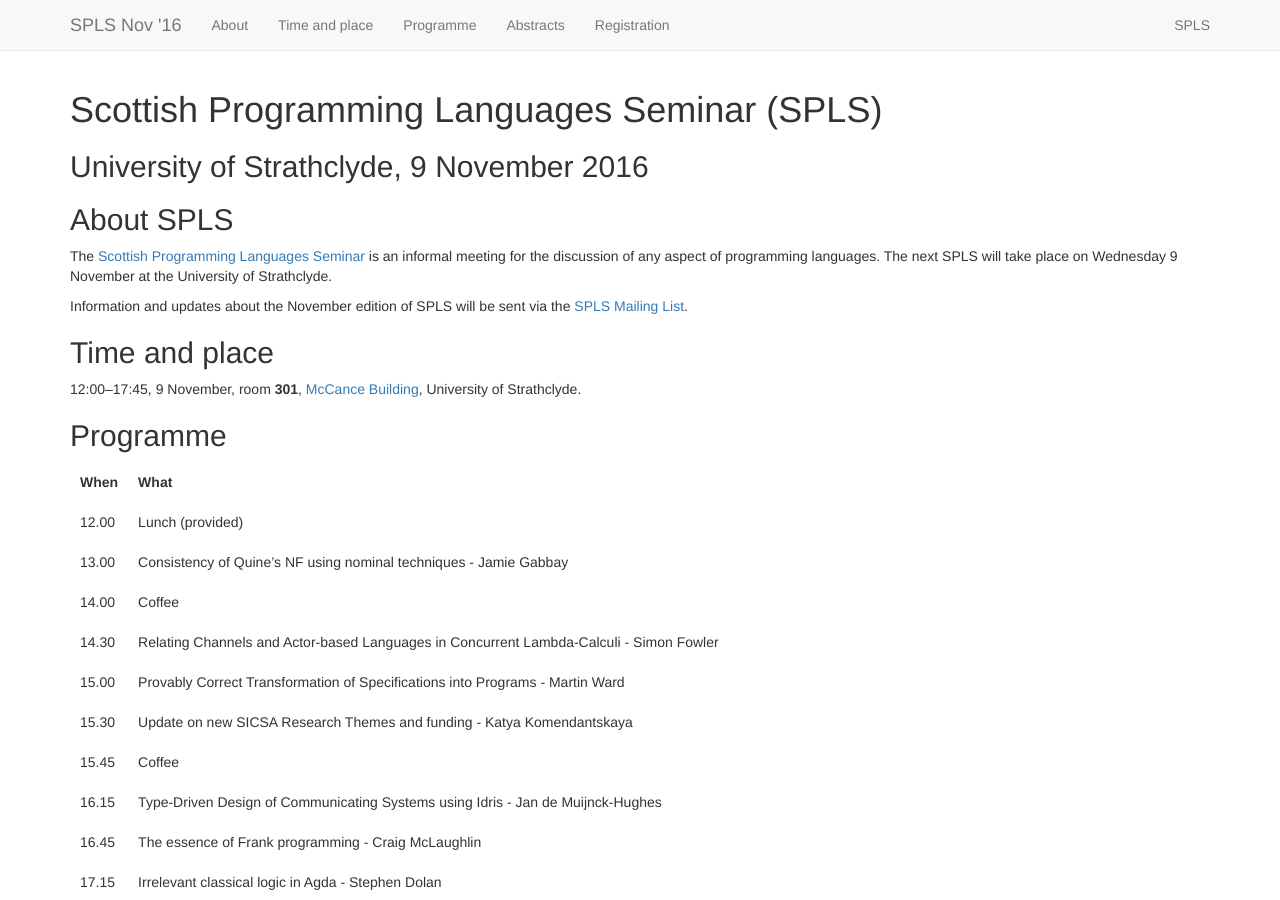
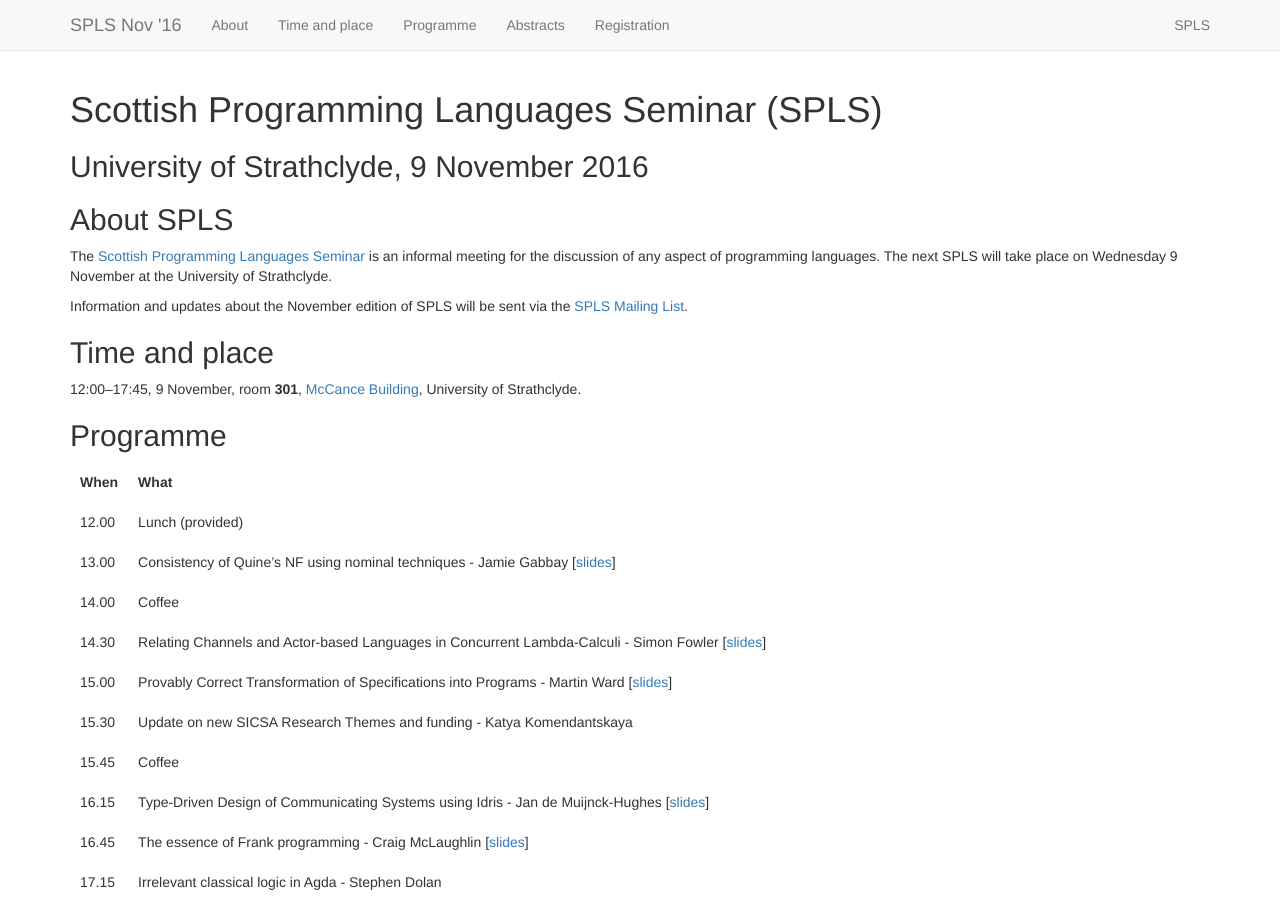
Before and after one commit to msp-strath/spls-16, a Jekyll site: the page built from index.md, in a window 1280 px wide and 900 px high. Built offline with Jekyll 4.4.1, drawn with Linux system fonts in a browser that asks for light colours; nearby versions of some CDN libraries.

Commit message:
slides in programme

```diff
--- a/index.md
+++ b/index.md
@@ -21,19 +21,19 @@
 
 ## Programme
 
-|When   | What                                                                                          |
-|-------|-----------------------------------------------------------------------------------------------|
-| 12.00 | Lunch (provided)                                                                              |
-| 13.00 | Consistency of Quine's NF using nominal techniques - Jamie Gabbay                             |
-| 14.00 | Coffee                                                                                        |
-| 14.30 | Relating Channels and Actor-based Languages in Concurrent Lambda-Calculi - Simon Fowler       |
-| 15.00 | Provably Correct Transformation of Specifications into Programs - Martin Ward                 |
-| 15.30 | Update on new SICSA Research Themes and funding - Katya Komendantskaya                        |
-| 15.45 | Coffee                                                                                        |
-| 16.15 | Type-Driven Design of Communicating Systems using Idris - Jan de Muijnck-Hughes               |
-| 16.45 | The essence of Frank programming - Craig McLaughlin                                           |
-| 17.15 | Irrelevant classical logic in Agda - Stephen Dolan                                            |
-| 17.45 | Pub                                                                                           |
+|When   | What                                                                                                                 |
+|-------|----------------------------------------------------------------------------------------------------------------------|
+| 12.00 | Lunch (provided)                                                                                                     |
+| 13.00 | Consistency of Quine's NF using nominal techniques - Jamie Gabbay [[slides](slides/Gabbay.pdf)]                      |
+| 14.00 | Coffee                                                                                                               |
+| 14.30 | Relating Channels and Actor-based Languages in Concurrent Lambda-Calculi - Simon Fowler [[slides](slides/Fowler.pdf)]|
+| 15.00 | Provably Correct Transformation of Specifications into Programs - Martin Ward [[slides](slides/Ward.pdf)]            |
+| 15.30 | Update on new SICSA Research Themes and funding - Katya Komendantskaya                                               |
+| 15.45 | Coffee                                                                                                               |
+| 16.15 | Type-Driven Design of Communicating Systems using Idris - Jan de Muijnck-Hughes [[slides](slides/deMuijnck-Hughes.pdf)]                |
+| 16.45 | The essence of Frank programming - Craig McLaughlin [[slides](slides/McLaughlin.pdf)]                                |
+| 17.15 | Irrelevant classical logic in Agda - Stephen Dolan                                                                   |
+| 17.45 | Pub                                                                                                                  |
 
 ## Abstracts
 
```
